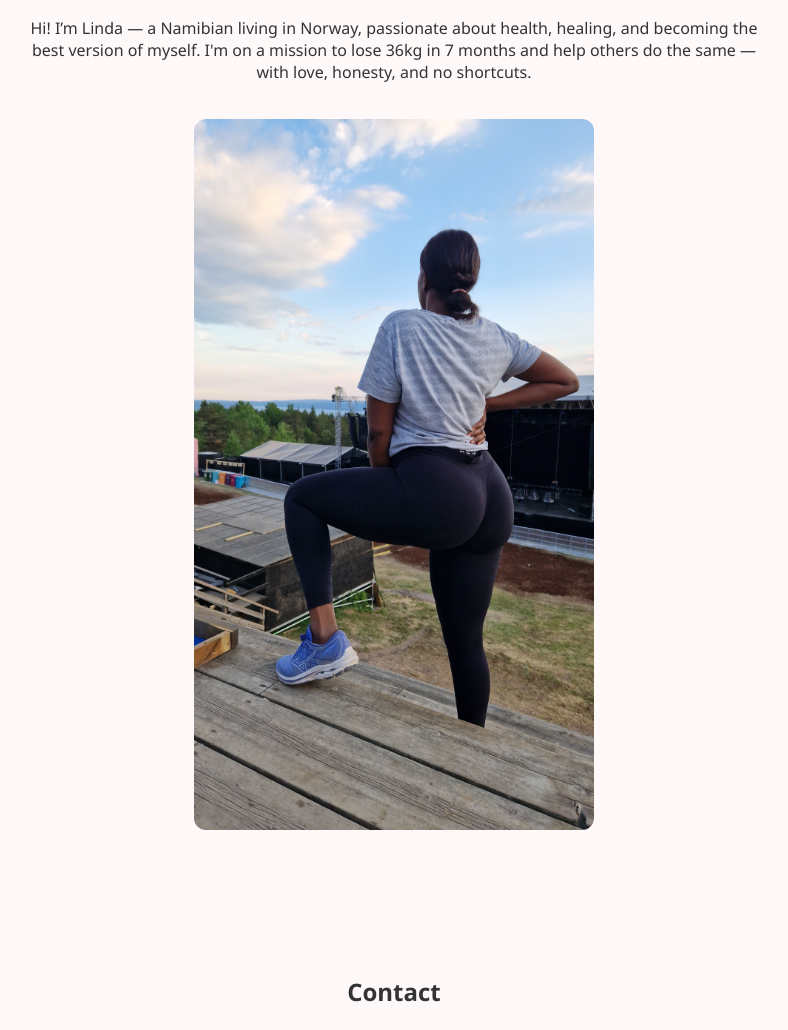
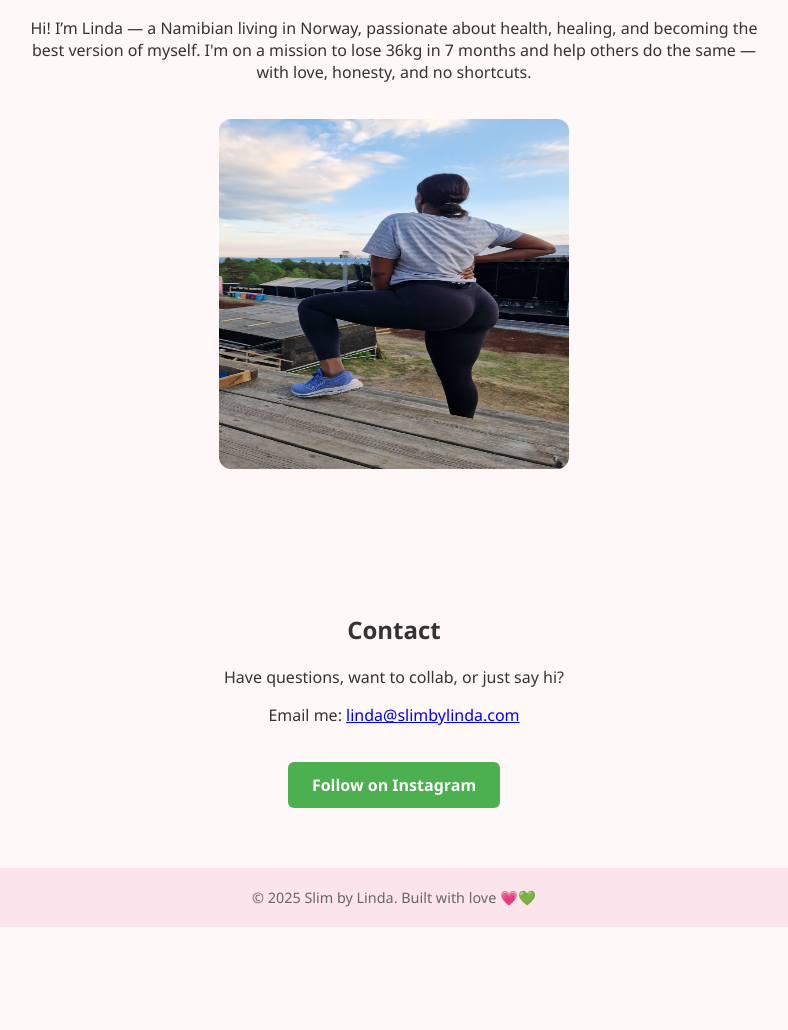
Before and after one commit to ChristiKnudsen/slim-by-linda, a plain HTML site: page index.html in a window 1280 px wide. Shown: the part 1956-2986 px from the top of the page, without its empty margins (246-1034 px from the left). After the commit the page ends 2943 px from the top, so only its background shows below. Drawn offline with Linux system fonts and the light colour scheme.

Commit message:
Update index.html

```diff
--- a/index.html
+++ b/index.html
@@ -140,7 +140,7 @@
   <p>Hi! I’m Linda — a Namibian living in Norway, passionate about health, healing, and becoming the best version of myself. I'm on a mission to lose 36kg in 7 months and help others do the same — with love, honesty, and no shortcuts.</p>
   <img src="https://raw.githubusercontent.com/ChristiKnudsen/slim-by-linda/main/Snapchat-1611066914.jpg"
        alt="Linda"
-       style="width: 100%; max-width: 400px; height: auto; border-radius: 12px; margin-top: 20px;">
+       style="width: 350px; height: 350px; border-radius: 12px; margin-top: 20px;">
 
 </section>
 
```
